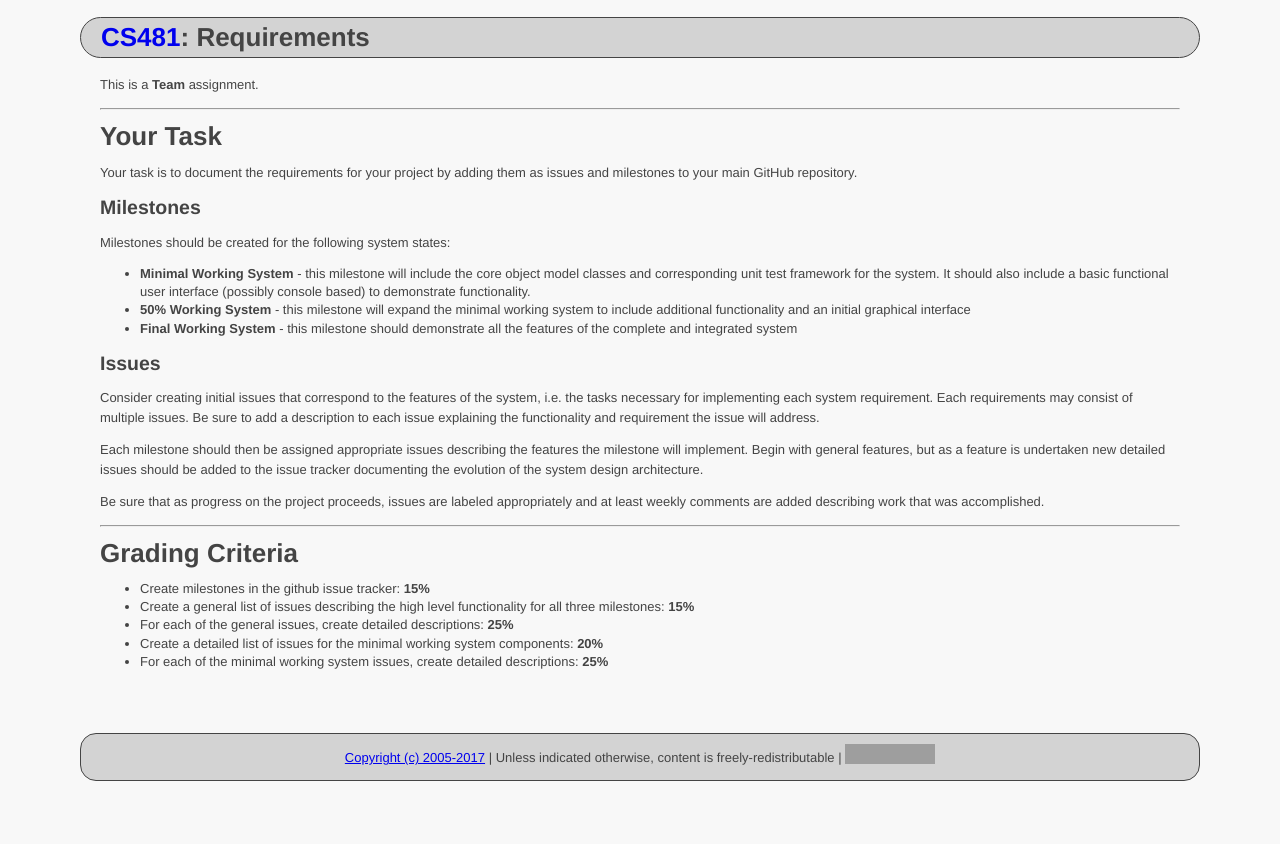
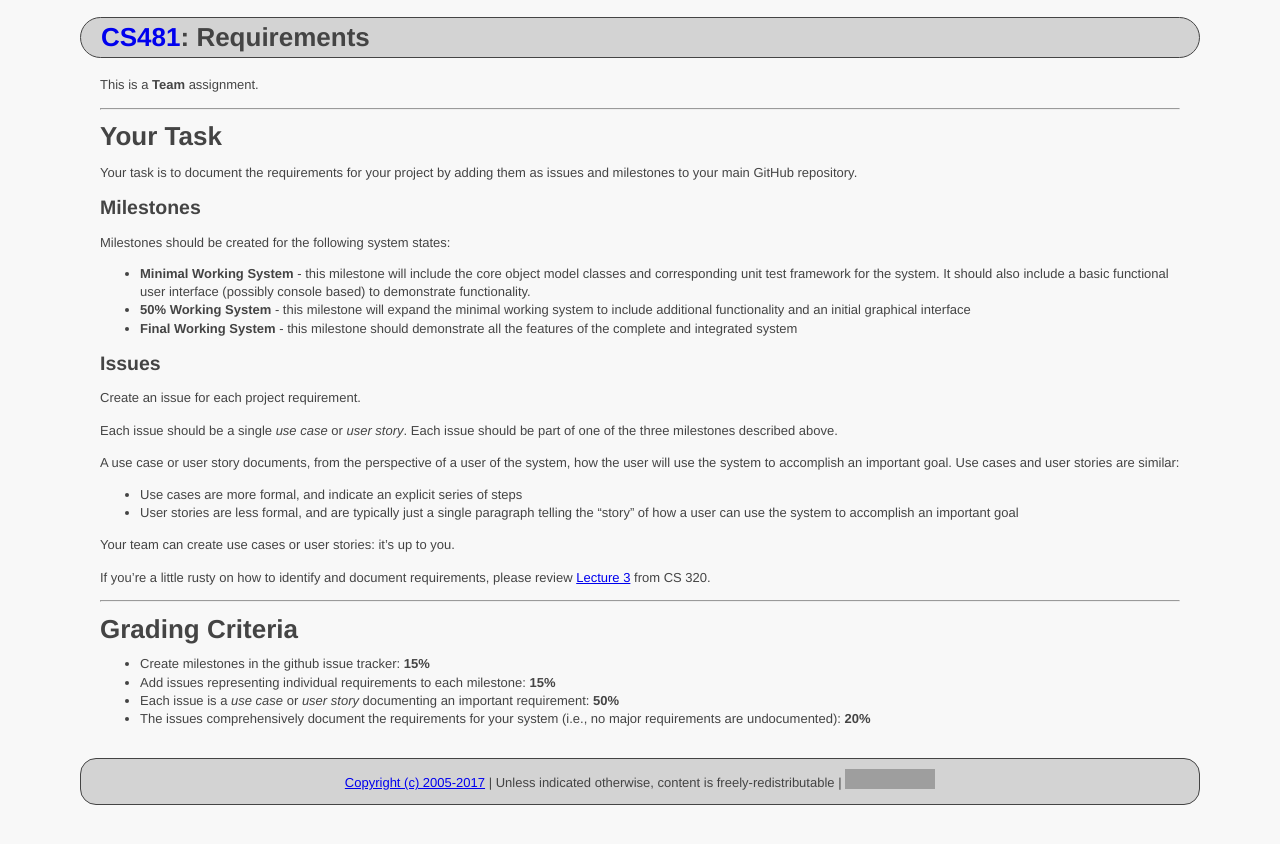
Before and after one commit to ycpcs/cs481-fall2017, a Jekyll site: the page built from assign/assign03.md, in a window 1280 px wide. Shown: the top 844 px of the page. Built offline with Jekyll 4.4.1, drawn with Linux system fonts in a browser that asks for light colours; grey boxes are pictures that could not be loaded.

Commit message:
requirements should be use cases or user stories

```diff
--- a/assign/assign03.md
+++ b/assign/assign03.md
@@ -24,11 +24,26 @@ Milestones should be created for the following system states:
 
 ## Issues
 
+Create an issue for each project requirement.
+
+Each issue should be a single *use case* or *user story*.  Each issue should be part of one of the three milestones described above.
+
+A use case or user story documents, from the perspective of a user of the system, how the user will use the system to accomplish an important goal.  Use cases and user stories are similar:
+
+* Use cases are more formal, and indicate an explicit series of steps
+* User stories are less formal, and are typically just a single paragraph telling the "story" of how a user can use the system to accomplish an important goal
+
+Your team can create use cases or user stories: it's up to you.
+
+If you're a little rusty on how to identify and document requirements, please review [Lecture 3](https://ycpcs.github.io/cs320-spring2017/lectures/lecture03.html) from CS 320.
+
+<!--
 Consider creating initial issues that correspond to the features of the system, i.e. the tasks necessary for implementing each system requirement. Each requirements may consist of multiple issues. Be sure to add a description to each issue explaining the functionality and requirement the issue will address.
 
 Each milestone should then be assigned appropriate issues describing the features the milestone will implement. Begin with general features, but as a feature is undertaken new detailed issues should be added to the issue tracker documenting the evolution of the system design architecture.
 
 Be sure that as progress on the project proceeds, issues are labeled appropriately and at least weekly comments are added describing work that was accomplished.
+-->
 
 --- --- --- --- --- --- --- --- --- --- --- --- --- --- --- --- --- --- --- --- --- --- --- ---
 
@@ -37,7 +52,6 @@ Be sure that as progress on the project proceeds, issues are labeled appropriate
 # Grading Criteria
 
 - Create milestones in the github issue tracker: **15%**
-- Create a general list of issues describing the high level functionality for all three milestones: **15%**
-- For each of the general issues, create detailed descriptions: **25%**
-- Create a detailed list of issues for the minimal working system components: **20%**
-- For each of the minimal working system issues, create detailed descriptions: **25%**
+- Add issues representing individual requirements to each milestone: **15%**
+- Each issue is a *use case* or *user story* documenting an important requirement: **50%**
+- The issues comprehensively document the requirements for your system (i.e., no major requirements are undocumented): **20%**
```
